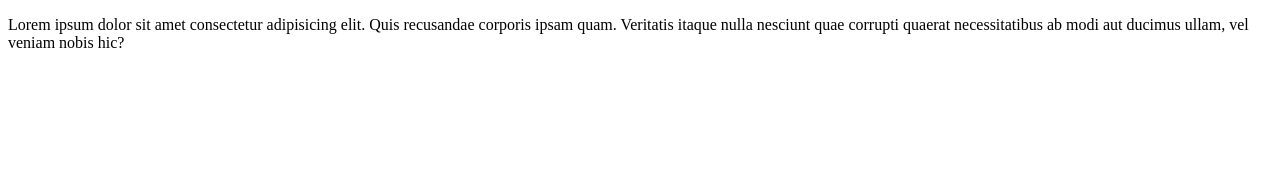
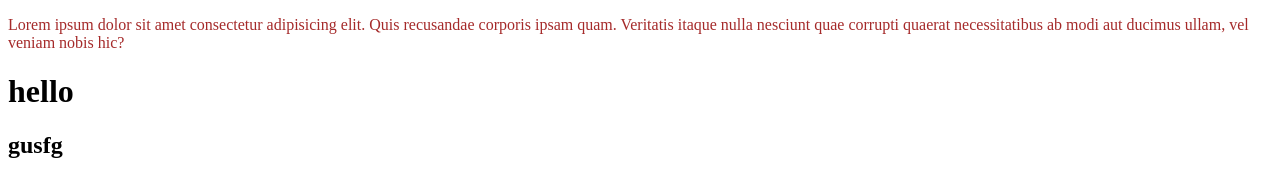
Before and after one commit to yeasin258/git-practice, a plain HTML site: page index.html in a window 1280 px wide. Drawn offline with Linux system fonts and the light colour scheme.

Commit message:
sc commit

```diff
--- a/index.html
+++ b/index.html
@@ -4,8 +4,11 @@
     <meta charset="UTF-8">
     <meta name="viewport" content="width=device-width, initial-scale=1.0">
     <title>Document</title>
+    <link rel="stylesheet" href="style.css">
 </head>
 <body>
     <p>Lorem ipsum dolor sit amet consectetur adipisicing elit. Quis recusandae corporis ipsam quam. Veritatis itaque nulla nesciunt quae corrupti quaerat necessitatibus ab modi aut ducimus ullam, vel veniam nobis hic?</p>
+    <h1>hello</h1>
+    <h2>gusfg</h2>
 </body>
 </html>
--- /dev/null
+++ b/style.css
@@ -0,0 +1,3 @@
+p{
+    color: brown;
+}
```
